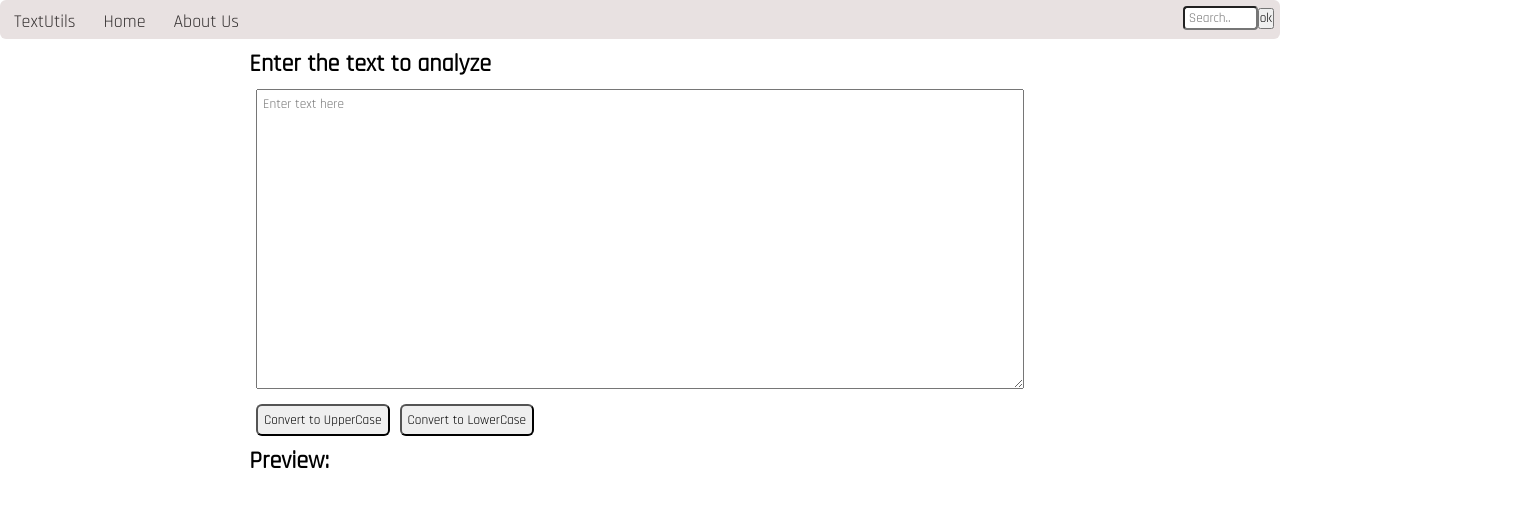
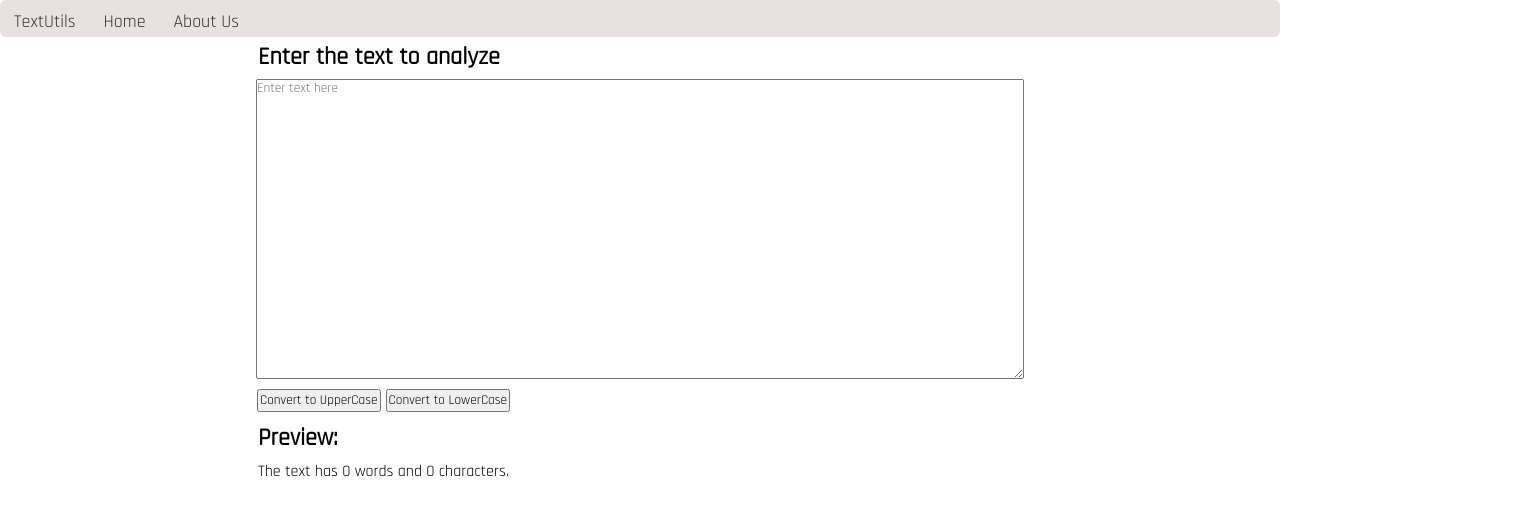
Before and after one commit to rahul00771/Textyy, a React (Vite) app: page / in a window 1280 px wide. Shown: the top 514 px of the page, 1536 px wide, since content can reach past the window. Built offline with nearby package versions, Linux system fonts and the light colour scheme.

Commit message:
word count

```diff
--- a/src/App.css
+++ b/src/App.css
@@ -57,40 +57,19 @@
   height: 24px;
 }
 
-.textForm{
+/* CSS for text form*/
 
-  display: flex;
-  justify-content: center;
-}
-
-.textForm textarea
-{
-  padding: 6px;
+.textForm textarea{
   width: 60%;
   height: 300px;
 }
 
-.btnContainer{
-
-  display: flex;
-  margin-left: 20%;
-  margin-top: 15px;
-  height: 32px;
+.container{
+  position: relative;
+  left: 20%;
 }
 
-.btnContainer button{
-  padding: 6px;
-  margin-right: 10px;
-  border-radius: 6px;
+.container h2, p, button{
+  padding: 1px;
+  margin: 4px 4px 6px 1px;
 }
-
-.container{
-  position: relative;
-}
-
-.container h2, p{
-  position: relative;
-  left: 18.7%;
-  margin: 4px;
-  padding: 6px;
-}
--- a/src/Components/NavBar.jsx
+++ b/src/Components/NavBar.jsx
@@ -8,10 +8,10 @@ export default function NavBar(props)
           <li><a href='/'>{props.first}</a></li>
           <li><a href='/'>{props.second}</a></li>
           <li><a href='#aboutPage'>{props.third}</a></li>
-          <div className='searchBox'>
+          {/* <div className='searchBox'>
             <input type="text" placeholder='Search..'></input>
             <button>ok</button>
-          </div>
+          </div> */}
         </ul>
       </nav>
       );
--- a/src/Components/TextForm.jsx
+++ b/src/Components/TextForm.jsx
@@ -13,7 +13,6 @@ export default function  TextForm()
     {
         newText = text.toUpperCase();
         setText(newText);
-
     }
 
     function handleLoClick()
@@ -27,6 +26,11 @@ export default function  TextForm()
         setText(event.target.value);
     }
 
+    function wordCount(str) {
+        var m = str.match(/[^\s]+/g)
+        return m ? m.length : 0;
+      }
+
     return(
         <>
         <div className='container'>
@@ -38,8 +42,8 @@ export default function  TextForm()
                 <button onClick={handleUpClick}>Convert to UpperCase</button>
                 <button onClick={handleLoClick}>Convert to LowerCase</button>
             </div>
-
             <h2>Preview:</h2>
+            <p>The text has {wordCount(text)} words and {text.length} characters.</p>
             <p>{text}</p>
         </div>
         </>
```
